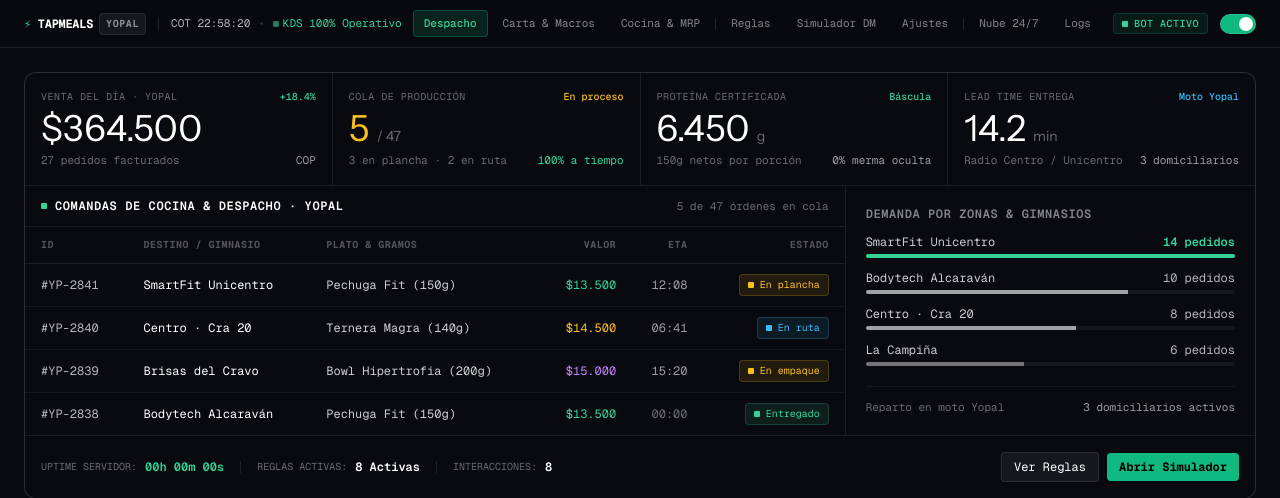
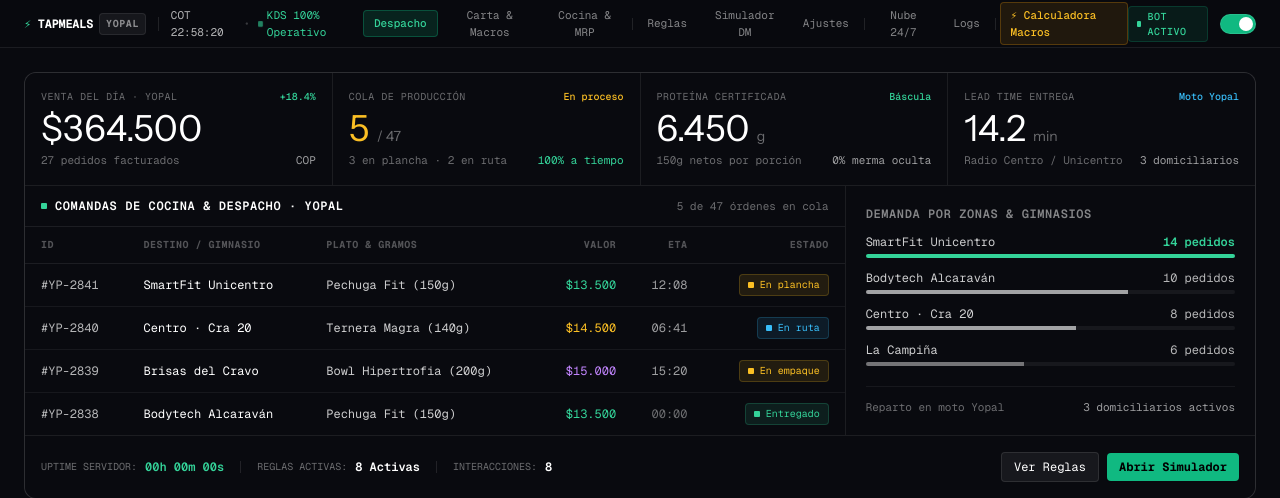
Before and after one commit to julianpolis1234-lab/tapmeals-panel-cloud, a Flask app: page / in a window 1280 px wide. Shown: the top 498 px of the page. Run offline with Flask 3, Linux system fonts and the light colour scheme; some libraries are stand-ins or nearby versions.

Commit message:
feat(viral): connect /macros calculator to rule_macros bot trigger and add navbar access in dashboard

```diff
--- a/app.py
+++ b/app.py
@@ -122,11 +122,11 @@ DEFAULT_RULES = [
     {
         "id": "rule_macros",
         "name": "Macros y Báscula Digital",
-        "keywords": ["macros", "proteina", "calorias", "gramos", "gramera", "peso", "deficit", "volumen", "nutricion"],
+        "keywords": ["macros", "proteina", "calorias", "gramos", "gramera", "peso", "deficit", "volumen", "nutricion", "calculadora", "calcular", "cuanta proteina"],
         "match_type": "contains",
-        "channels": ["dm", "solicitud"],
-        "reply_text": "⚡ En TapMeals no adivinamos: cada bandeja viene pesada en báscula digital con los gramos exactos de proteína cocida (36g a 54g) certificados en la etiqueta de la tapa.\n\nCero aceites quemados, cero calorías vacías.",
-        "comment_reply": "¡Detalles de macros y gramos certificados enviados a tu DM! 📊⚡",
+        "channels": ["dm", "solicitud", "comentario"],
+        "reply_text": "⚡ En TapMeals no adivinamos: cada bandeja viene pesada en báscula digital con 150g de pechuga limpia (38g proteína magra) certificados en la tapa.\n\n📊 Puedes calcular tus gramos diarios exactos según tu peso y meta en nuestra Calculadora Web gratuita:\n👉 https://tapmeals-panel-cloud.onrender.com/macros\n\n¿Quieres apartar tu cupo en la degustación piloto de Yopal?",
+        "comment_reply": "¡Calculadora de macros y detalles de proteína enviados a tu DM! 📊⚡",
         "send_image": False,
         "enabled": True
     },
--- a/config.json
+++ b/config.json
@@ -116,15 +116,19 @@
         "peso",
         "deficit",
         "volumen",
-        "nutricion"
+        "nutricion",
+        "calculadora",
+        "calcular",
+        "cuanta proteina"
       ],
       "match_type": "contains",
       "channels": [
         "dm",
-        "solicitud"
+        "solicitud",
+        "comentario"
       ],
-      "reply_text": "⚡ En TapMeals no adivinamos: cada bandeja viene pesada en báscula digital con los gramos exactos de proteína cocida (36g a 54g) certificados en la etiqueta de la tapa.\n\nCero aceites quemados, cero calorías vacías.",
-      "comment_reply": "¡Detalles de macros y gramos certificados enviados a tu DM! 📊⚡",
+      "reply_text": "⚡ En TapMeals no adivinamos: cada bandeja viene pesada en báscula digital con 150g de pechuga limpia (38g proteína magra) certificados en la tapa.\n\n📊 Puedes calcular tus gramos diarios exactos según tu peso y meta en nuestra Calculadora Web gratuita:\n👉 https://tapmeals-panel-cloud.onrender.com/macros\n\n¿Quieres apartar tu cupo en la degustación piloto de Yopal?",
+      "comment_reply": "¡Calculadora de macros y detalles de proteína enviados a tu DM! 📊⚡",
       "send_image": false,
       "enabled": true
     },
--- a/templates/index.html
+++ b/templates/index.html
@@ -185,6 +185,10 @@
       <button onclick="switchTab('logs')" id="tab-btn-logs" class="tab-btn px-2.5 py-1 rounded text-white/50 hover:text-white transition flex items-center gap-1.5 border border-transparent">
         <span>Logs</span>
       </button>
+      <div class="h-3 w-px bg-white/10 mx-1"></div>
+      <a href="/macros" target="_blank" class="px-2.5 py-1 rounded text-amber-400 hover:text-amber-300 font-medium bg-amber-500/10 border border-amber-500/25 transition flex items-center gap-1.5 text-[11px] no-underline">
+        <span>⚡ Calculadora Macros</span>
+      </a>
     </nav>
 
     <!-- Right: Bot Master Toggle Switch -->
```
